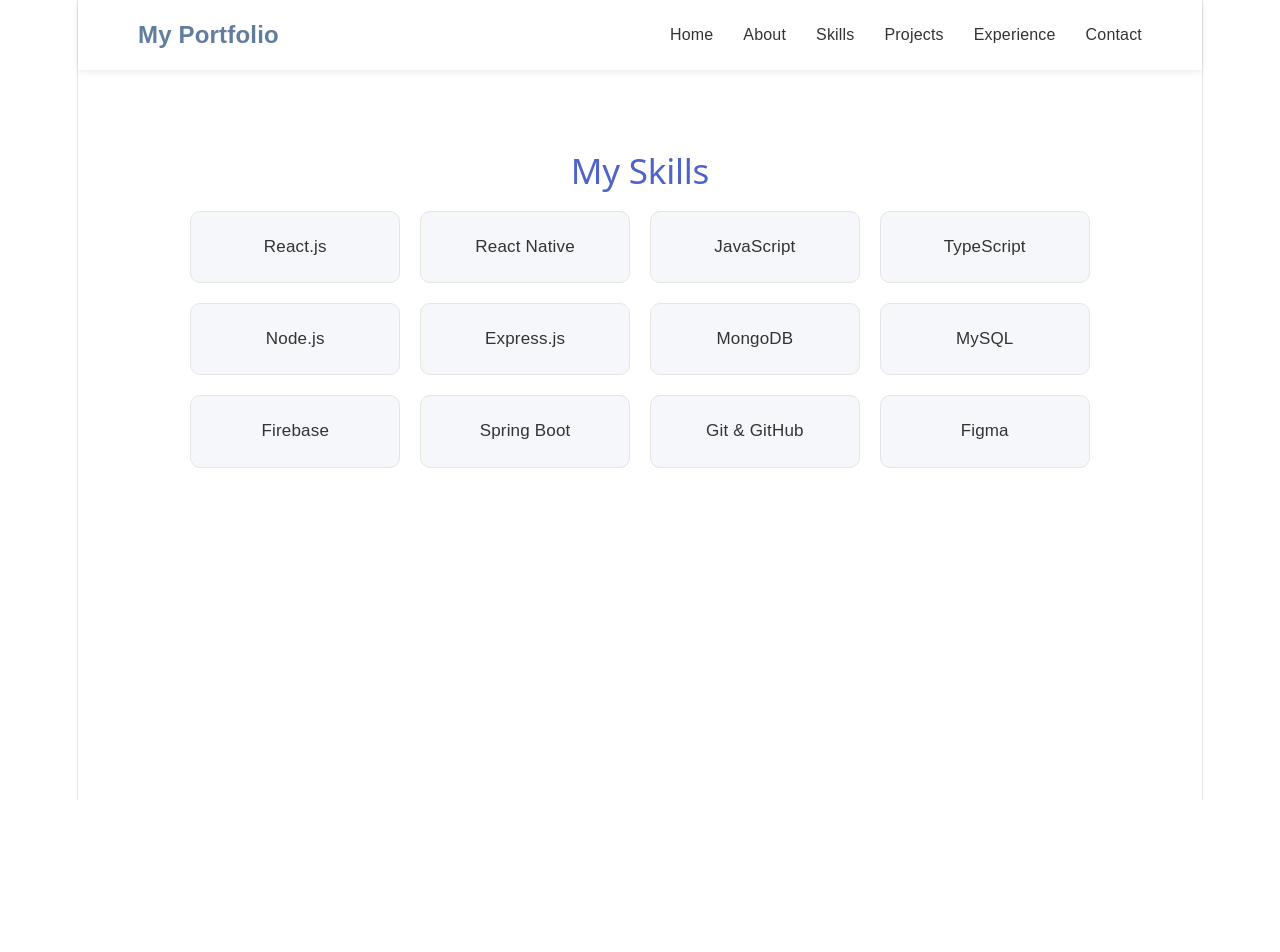
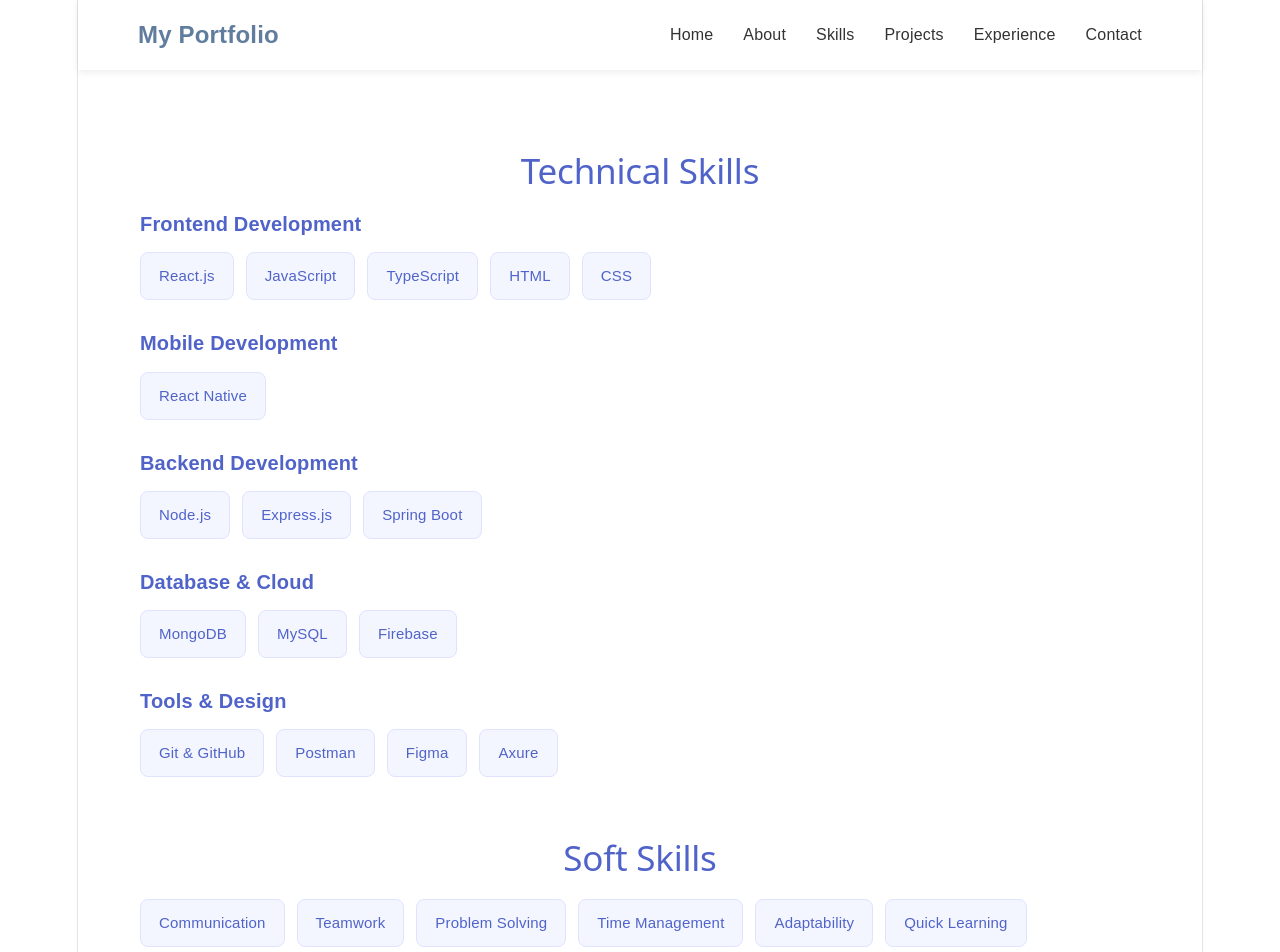
Before and after one commit to ishqafathima/My-Portfolio, a React (Vite) app: page /skills in a window 1280 px wide. Shown: the top 952 px of the page. Before the commit the page ends 800 px from the top, so only its background shows below. Built offline with nearby package versions, Linux system fonts and the light colour scheme.

Commit message:
update portfolio

```diff
--- a/src/sections/Skills/Skills.css
+++ b/src/sections/Skills/Skills.css
@@ -1,38 +1,63 @@
 .skills {
-  min-height: calc(100vh - 70px);
-  padding: 80px 10%;
+  padding: 80px 20px;
   background-color: #ffffff;
 }
 
-.section-content {
+.skills .section-content {
   max-width: 1000px;
   margin: 0 auto;
   text-align: center;
 }
 
-.section-content h2 {
-  font-size: 40px;
-  margin-bottom: 45px;
-  color: #222;
+.skills h2 {
+  color: #333333;
+  font-size: 32px;
+  margin-bottom: 40px;
+}
+
+/* Technical Skills */
+
+.technical-skills {
+  display: flex;
+  flex-direction: column;
+  gap: 30px;
+}
+
+.skill-category {
+  text-align: left;
+}
+
+.skill-category h3 {
+  color: #5063c9;
+  font-size: 20px;
+  margin-bottom: 15px;
 }
 
 .skills-list {
-  display: grid;
-  grid-template-columns: repeat(4, 1fr);
-  gap: 20px;
+  display: flex;
+  flex-wrap: wrap;
+  gap: 12px;
 }
 
 .skill-item {
-  padding: 22px 15px;
-  background-color: #f5f7fa;
-  border-radius: 10px;
-  font-size: 17px;
+  padding: 10px 18px;
+  background-color: #f4f6ff;
+  color: #5063c9;
+  border: 1px solid #dfe3ff;
+  border-radius: 8px;
+  font-size: 15px;
   font-weight: 500;
-  color: #333;
-  border: 1px solid #e5e5e5;
-  transition: 0.3s;
+  transition: all 0.3s ease;
 }
 
 .skill-item:hover {
-  transform: translateY(-5px);
+  background-color: #5063c9;
+  color: #ffffff;
+  transform: translateY(-3px);
 }
+
+/* Soft Skills */
+
+.soft-skills-title {
+  margin-top: 60px;
+}
--- a/src/sections/Skills/Skills.jsx
+++ b/src/sections/Skills/Skills.jsx
@@ -1,33 +1,84 @@
 import "./Skills.css";
 
 function Skills() {
-  const skills = [
+  const technicalSkills = {
+    "Frontend Development": [
       "React.js",
-    "React Native",
       "JavaScript",
       "TypeScript",
+      "HTML",
+      "CSS",
+    ],
+
+    "Mobile Development": [
+      "React Native",
+    ],
+
+    "Backend Development": [
       "Node.js",
       "Express.js",
+      "Spring Boot",
+    ],
+
+    "Database & Cloud": [
       "MongoDB",
       "MySQL",
       "Firebase",
-    "Spring Boot",
+    ],
+
+    "Tools & Design": [
       "Git & GitHub",
+      "Postman",
       "Figma",
+      "Axure",
+    ],
+  };
+
+  const softSkills = [
+    "Communication",
+    "Teamwork",
+    "Problem Solving",
+    "Time Management",
+    "Adaptability",
+    "Quick Learning",
   ];
 
   return (
     <section className="skills">
       <div className="section-content">
-        <h2>My Skills</h2>
+
+        <h2>Technical Skills</h2>
+
+        <div className="technical-skills">
+          {Object.entries(technicalSkills).map(
+            ([category, skills]) => (
+              <div className="skill-category" key={category}>
+                <h3>{category}</h3>
 
                 <div className="skills-list">
-          {skills.map((skill, index) => (
-            <div className="skill-item" key={index}>
+                  {skills.map((skill) => (
+                    <div className="skill-item" key={skill}>
                       {skill}
                     </div>
                   ))}
                 </div>
+              </div>
+            )
+          )}
+        </div>
+
+        <h2 className="soft-skills-title">
+          Soft Skills
+        </h2>
+
+        <div className="skills-list">
+          {softSkills.map((skill) => (
+            <div className="skill-item" key={skill}>
+              {skill}
+            </div>
+          ))}
+        </div>
+
       </div>
     </section>
   );
```
Lines whose indentation alone changed are shown as unchanged.
